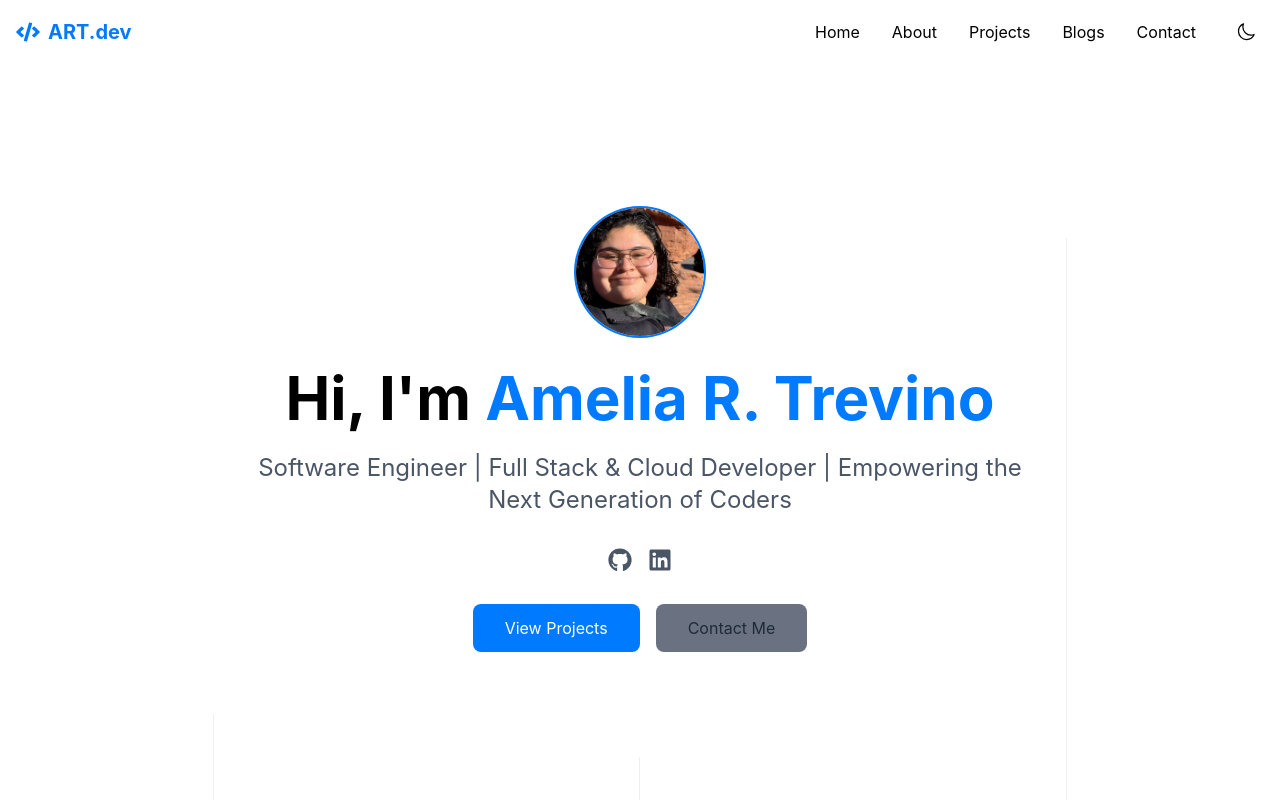
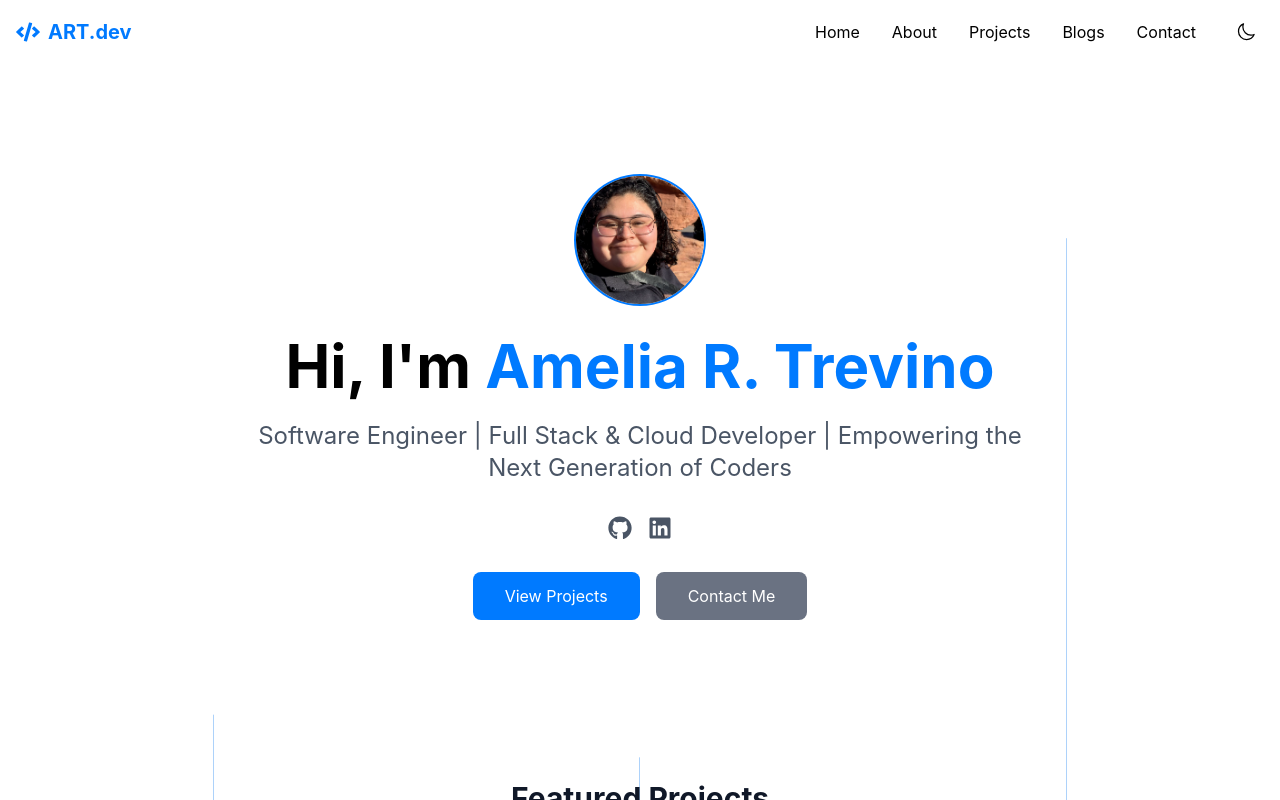
Before and after one commit to Mela13076/art-devfolio, a Next.js app: page / in a window 1280 px wide. Shown: the top 800 px of the page. Built offline with nearby package versions, Linux system fonts and the light colour scheme.

Commit message:
Fixed coloring and footer position

```diff
--- a/src/app/components/Hero.tsx
+++ b/src/app/components/Hero.tsx
@@ -8,7 +8,7 @@ import { fadeInUp, fadeIn, scaleIn } from '@/utils/animations';
 
 export default function Hero() {
   return (
-    <section className="py-28">
+    <section className="py-20">
       <div className="container max-w-7xl mx-auto px-4">
         <div className="max-w-3xl mx-auto text-center">
           <motion.div
@@ -96,7 +96,7 @@ export default function Hero() {
             >
               <Link
                 href="/contact"
-                className=" inline-block w-full bg-gray-500  md:w-auto text-gray-800 dark:text-white px-8 py-3 rounded-lg hover:bg-gray-300 dark:hover:bg-gray-600 transition-colors"
+                className=" inline-block w-full bg-gray-500  md:w-auto hover:text-gray-800 text-white px-8 py-3 rounded-lg hover:bg-gray-300 dark:hover:bg-gray-600 dark:hover:text-white transition-colors"
               >
                 Contact Me
               </Link>
--- a/src/app/globals.css
+++ b/src/app/globals.css
@@ -8,7 +8,7 @@
   --color-light: #F9FAFB;
   --color-text: #000000;
   --color-bg: #ffffff;
-  --color-stroke: #eeeeee;
+  --color-stroke: #add2fa;
   --color-strokedark: #2d2f40;
 
   --font-sans: 'Inter', sans-serif;
--- a/src/app/layout.tsx
+++ b/src/app/layout.tsx
@@ -31,11 +31,11 @@ export default function RootLayout({
 }>) {
   return (
     <html lang="en">
-    <body className={`bg-white transition-colors dark:bg-gray-900 dark:text-white ${geistSans.variable} ${geistMono.variable}`}>
+    <body className={`min-h-screen flex flex-col bg-white transition-colors dark:bg-gray-900 dark:text-white ${geistSans.variable} ${geistMono.variable}`}>
         <ThemeProviderWrapper>
           <Lines />
           <Navbar />
-          <main className="min-h-screen pt-24">
+          <main className="flex-1 pt-24">
             {children}
           </main>
           <Footer />
```
